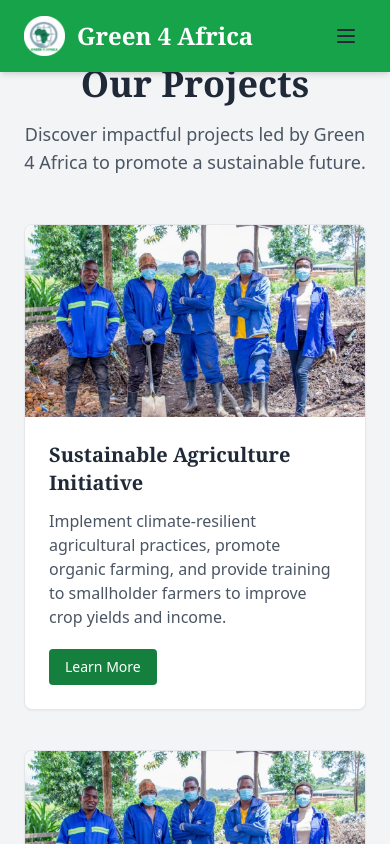
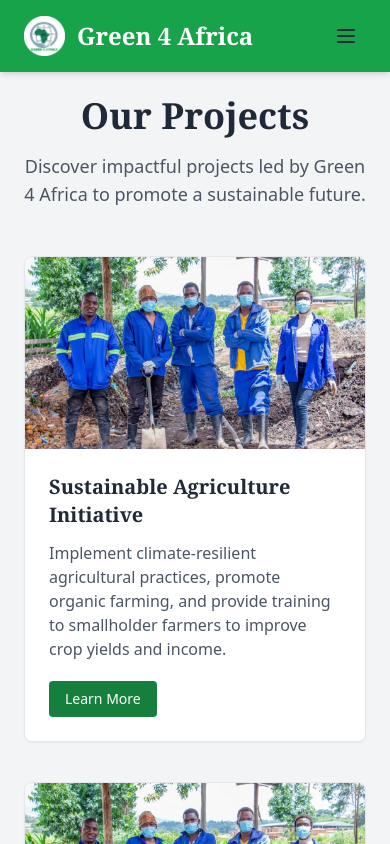
Before and after one commit to Vitumbikoh/Green-4-Africa, a React (Create React App) app: page /projects in a window 390 px wide. Shown: the top 844 px of the page. Built offline with nearby package versions, Linux system fonts and the light colour scheme.

Commit message:
Modified Responsiveness

```diff
--- a/src/pages/Projects.jsx
+++ b/src/pages/Projects.jsx
@@ -42,9 +42,9 @@ const Projects = () => {
 
   return (
     <section className="py-16 bg-gray-100">
-      <div className="container mx-auto px-6 lg:px-8">
+      <div className="container mx-auto px-6 lg:px-8 pt-8">
         {/* Title Section */}
-        <div className="text-center mb-12">
+        <div className="text-center mb-12 ">
           <h2 className="text-4xl font-serif font-bold text-gray-800 mb-4">
             Our Projects
           </h2>
```
